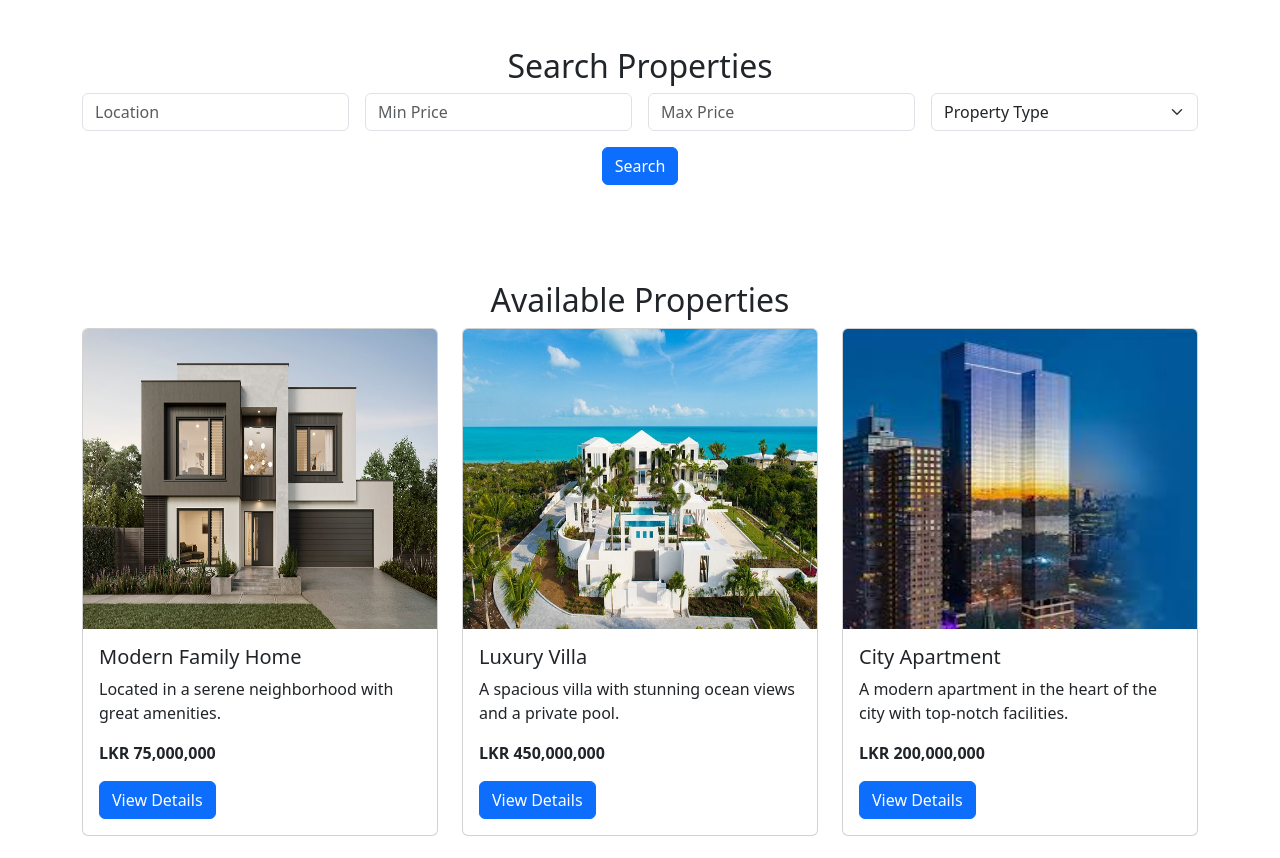
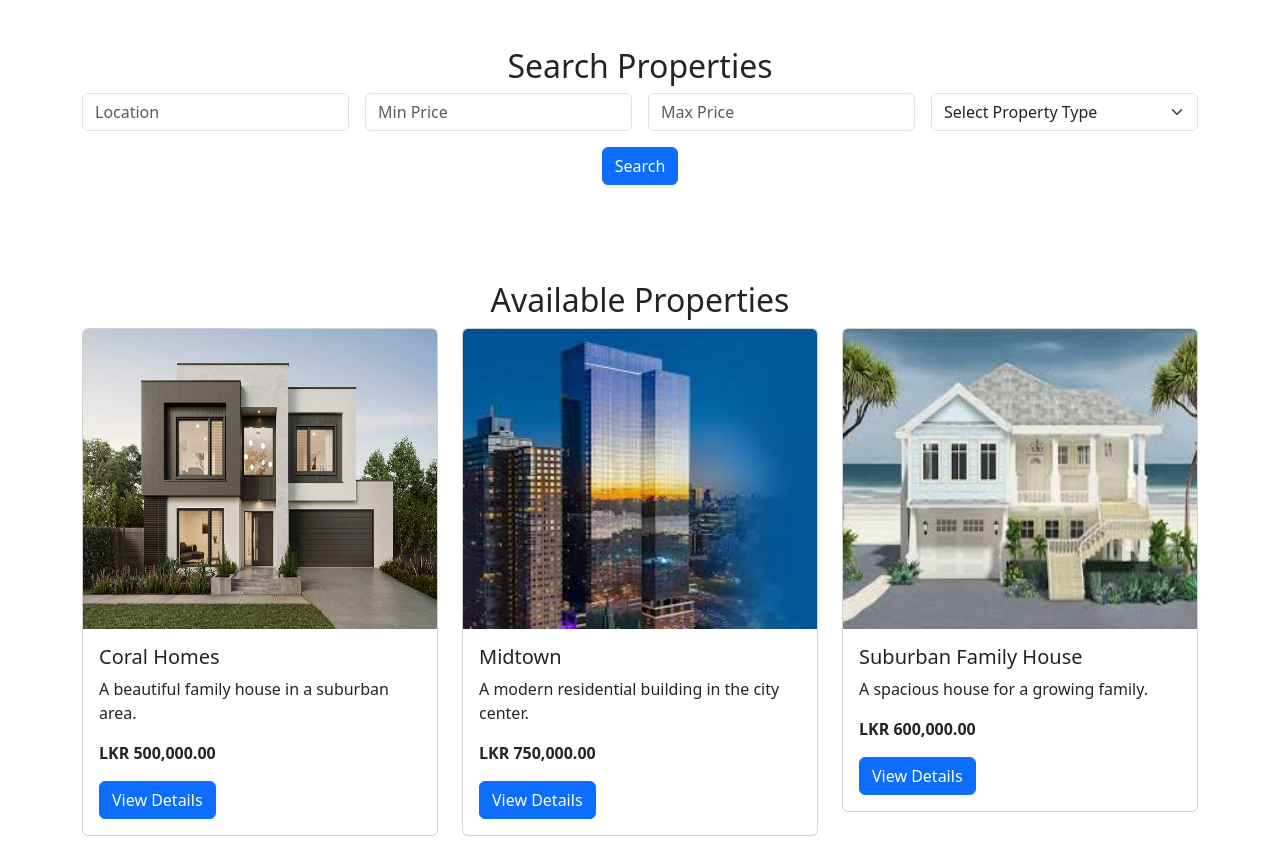
Before and after one commit to danudilanjalee/Haven_Hunt, a PHP site: page /Main.php in a window 1280 px wide. Shown: the part 477-1335 px from the top of the page. Run offline with PHP 8.4, Linux system fonts and the light colour scheme; data comes from the database, SQL or seed files in the repository.

Commit message:
entered main code

```diff
--- a/Main.php
+++ b/Main.php
@@ -1,3 +1,40 @@
+<?php
+// Include database connection
+include('connection/connection.php');
+
+// Initialize variables for the form inputs
+$location = isset($_GET['location']) ? $_GET['location'] : '';
+$min_price = isset($_GET['min_price']) ? $_GET['min_price'] : '';
+$max_price = isset($_GET['max_price']) ? $_GET['max_price'] : '';
+$property_type = isset($_GET['property_type']) ? $_GET['property_type'] : '';
+
+// Construct the SQL query
+$sql = "SELECT p.Property_ID, p.Property_Name, p.Description, p.Price, p.Image_Name, pt.Type_Name
+        FROM properties p
+        JOIN property_types pt ON p.Type_ID = pt.Type_ID
+        WHERE 1";
+
+// Apply filters if they are set
+if ($location != '') {
+    $sql .= " AND p.Title LIKE '%" . $location . "%'"; // Location filter (Title contains location)
+}
+
+if ($min_price != '') {
+    $sql .= " AND p.Price >= " . $min_price; // Min price filter
+}
+
+if ($max_price != '') {
+    $sql .= " AND p.Price <= " . $max_price; // Max price filter
+}
+
+if ($property_type != '') {
+    $sql .= " AND p.Type_ID = '" . $property_type . "'"; // Property type filter
+}
+
+// Execute the query
+$result = $connection->query($sql);
+?>
+
 <!DOCTYPE html>
 <html lang="en">
 <head>
@@ -37,6 +74,7 @@
                 <li class="nav-item"><a class="nav-link" href="home.php">Home</a></li> <!-- Link to Home -->
                 <li class="nav-item"><a class="nav-link" href="#listings">Listings</a></li>
                 <li class="nav-item"><a class="nav-link" href="#lands">Lands</a></li>
+                <li class="nav-item"><a class="nav-link" href="about_us.php">About Us</a></li> <!-- Link to About Us -->
                 <li class="nav-item"><a class="nav-link" href="#contact">Contact</a></li> <!-- Link to Contact -->
                 <li class="nav-item"><a class="nav-link btn btn-primary text-white" href="login.php">Login/Register</a></li>
                 <li class="nav-item"><a class="btn btn-success ms-2 text-white" href="details.php">Enter Details</a></li> <!-- Link to Details -->
@@ -57,22 +95,22 @@
 <!-- Search Filter -->
 <section class="container py-5">
     <h2 class="text-center">Search Properties</h2>
-    <form class="row g-3">
+    <form class="row g-3" method="GET" action="main.php">
         <div class="col-md-3">
-            <input type="text" class="form-control" placeholder="Location">
+            <input type="text" class="form-control" name="location" value="<?php echo $location; ?>" placeholder="Location">
         </div>
         <div class="col-md-3">
-            <input type="number" class="form-control" placeholder="Min Price">
+            <input type="number" class="form-control" name="min_price" value="<?php echo $min_price; ?>" placeholder="Min Price">
         </div>
         <div class="col-md-3">
-            <input type="number" class="form-control" placeholder="Max Price">
+            <input type="number" class="form-control" name="max_price" value="<?php echo $max_price; ?>" placeholder="Max Price">
         </div>
         <div class="col-md-3">
-            <select class="form-select">
-                <option selected>Property Type</option>
-                <option value="1">House</option>
-                <option value="2">Apartment</option>
-                <option value="3">Land</option>
+            <select class="form-select" name="property_type">
+                <option value="">Select Property Type</option>
+                <option value="1" <?php echo ($property_type == '1') ? 'selected' : ''; ?>>House</option>
+                <option value="2" <?php echo ($property_type == '2') ? 'selected' : ''; ?>>Apartment</option>
+                <option value="3" <?php echo ($property_type == '3') ? 'selected' : ''; ?>>Land</option>
             </select>
         </div>
         <div class="col-12 text-center">
@@ -82,88 +120,29 @@
 </section>
 
 <!-- Listings Section -->
-<section id="listings" class="container py-5">
+<section class="container py-5" id="properties">
     <h2 class="text-center">Available Properties</h2>
     <div class="row">
-        <!-- Property Card 1 -->
-        <div class="col-md-4 mb-4">
-            <div class="card">
-                <img src="images/Coral Homes.jpg" class="card-img-top" height="300px" alt="Modern Family Home">
-                <div class="card-body">
-                    <h5 class="card-title">Modern Family Home</h5>
-                    <p class="card-text">Located in a serene neighborhood with great amenities.</p>
-                    <p class="card-text"><strong>LKR 75,000,000</strong></p>
-                    <a href="#" class="btn btn-primary">View Details</a>
-                </div>
-            </div>
-        </div>
-        <!-- Property Card 2 -->
-        <div class="col-md-4 mb-4">
-            <div class="card">
-                <img src="images/triton-luxury-villa.jpg" class="card-img-top" height="300px" alt="Luxury Villa">
-                <div class="card-body">
-                    <h5 class="card-title">Luxury Villa</h5>
-                    <p class="card-text">A spacious villa with stunning ocean views and a private pool.</p>
-                    <p class="card-text"><strong>LKR 450,000,000</strong></p>
-                    <a href="#" class="btn btn-primary">View Details</a>
-                </div>
-            </div>
-        </div>
-        <!-- Property Card 3 -->
-        <div class="col-md-4 mb-4">
-            <div class="card">
-                <img src="images/Midtown.jpg" class="card-img-top" height="300px" alt="City Apartment">
-                <div class="card-body">
-                    <h5 class="card-title">City Apartment</h5>
-                    <p class="card-text">A modern apartment in the heart of the city with top-notch facilities.</p>
-                    <p class="card-text"><strong>LKR 200,000,000</strong></p>
-                    <a href="#" class="btn btn-primary">View Details</a>
-                </div>
-            </div>
-        </div>
-    </div>
-</section>
-
-<!-- Lands Section -->
-<section id="lands" class="container py-5">
-    <h2 class="text-center">Lands for Sale</h2>
-    <div class="row">
-        <!-- Land Card 1 -->
-        <div class="col-md-4 mb-4">
-            <div class="card">
-                <img src="images/Great_Farm_Lands.jpg" class="card-img-top" height="300px" alt="Farm Land">
-                <div class="card-body">
-                    <h5 class="card-title">Farm Land</h5>
-                    <p class="card-text">A vast expanse of fertile land perfect for farming or investment.</p>
-                    <p class="card-text"><strong>LKR 25,000,000</strong></p>
-                    <a href="#" class="btn btn-primary">View Details</a>
-                </div>
-            </div>
-        </div>
-        <!-- Land Card 2 -->
-        <div class="col-md-4 mb-4">
-            <div class="card">
-                <img src="images/Vacant Lands.jpg" class="card-img-top" height="300px" alt="Beachfront Land">
-                <div class="card-body">
-                    <h5 class="card-title">Beachfront Land</h5>
-                    <p class="card-text">Prime beachfront property perfect for commercial or private use.</p>
-                    <p class="card-text"><strong>LKR 50,000,000</strong></p>
-                    <a href="#" class="btn btn-primary">View Details</a>
-                </div>
-            </div>
-        </div>
-        <!-- Land Card 3 -->
-        <div class="col-md-4 mb-4">
-            <div class="card">
-                <img src="images/Lands.jpg" class="card-img-top" height="300px" alt="Residential Land">
-                <div class="card-body">
-                    <h5 class="card-title">Residential Land</h5>
-                    <p class="card-text">Perfectly located land for residential development in a peaceful area.</p>
-                    <p class="card-text"><strong>LKR 40,000,000</strong></p>
-                    <a href="#" class="btn btn-primary">View Details</a>
-                </div>
-            </div>
-        </div>
+        <?php
+        // Check if any results were found
+        if ($result->num_rows > 0) {
+            while ($row = $result->fetch_assoc()) {
+                echo '<div class="col-md-4 mb-4">
+                        <div class="card">
+                            <img src="images/' . $row['Image_Name'] . '" class="card-img-top" height="300px" alt="' . $row['Property_Name'] . '">
+                            <div class="card-body">
+                                <h5 class="card-title">' . $row['Property_Name'] . '</h5>
+                                <p class="card-text">' . $row['Description'] . '</p>
+                                <p class="card-text"><strong>LKR ' . number_format($row['Price'], 2) . '</strong></p>
+                                <a href="#" class="btn btn-primary">View Details</a>
+                            </div>
+                        </div>
+                      </div>';
+            }
+        } else {
+            echo '<p class="text-center">No properties found based on your criteria.</p>';
+        }
+        ?>
     </div>
 </section>
 
@@ -195,3 +174,7 @@
 <script src="https://cdn.jsdelivr.net/npm/bootstrap@5.3.0/dist/js/bootstrap.bundle.min.js"></script>
 </body>
 </html>
+
+<?php
+// You can add any footer or dynamic PHP content here
+?>
```
